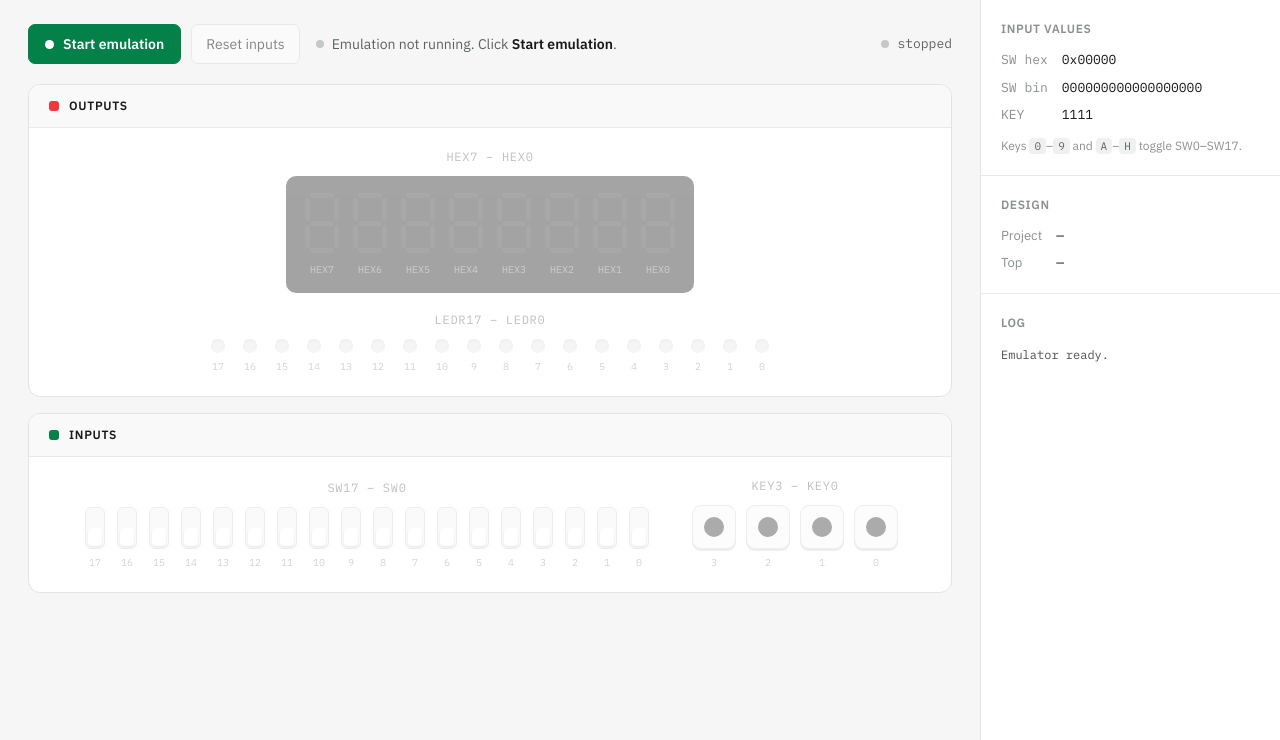
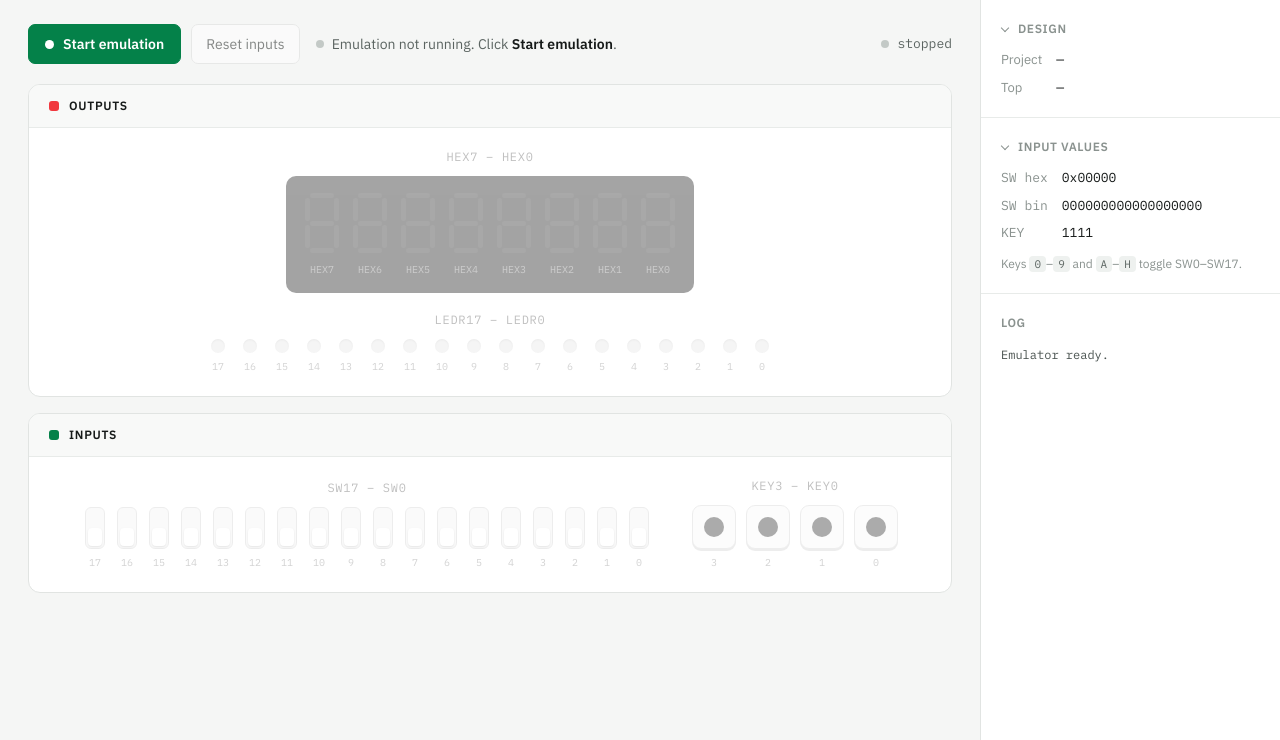
Before and after one commit to eduardobatista/FPGAEmuWeb, a Flask app: page /emulation in a window 1280 px wide. Shown: the part 60-800 px from the top of the page. Run offline with Flask 3, Linux system fonts and the light colour scheme; a user stored in the database is signed in; parts of the project's set-up code (start-up, migrations or seed data) failed here and were passed over; some libraries are stand-ins or nearby versions.

Commit message:
Emulation: Mapper hints checkbox; foldable sidebar sections, Design first
Co-Authored-By: Claude Opus 5.5 <noreply@anthropic.com>

```diff
--- a/templates/emulation.html
+++ b/templates/emulation.html
@@ -92,6 +92,19 @@
     .fe-mapkv .fe-maptarget { color: var(--fe-muted); white-space: nowrap; }
     .fe-mapedit { display: inline-block; margin-top: 10px; font-size: 12px; }
 
+    /* sidebar sections that fold (the state is remembered in this browser) */
+    .fe-sechead { display: flex; align-items: center; gap: 8px; }
+    .fe-sectoggle { display: flex; align-items: center; gap: 8px; background: none; border: 0; padding: 0; cursor: pointer; font: inherit; }
+    .fe-sectoggle:hover .section-label { color: var(--fe-muted); }
+    .fe-sectoggle:focus-visible { outline: 2px solid var(--fe-focus-ring); outline-offset: 2px; border-radius: 4px; }
+    .fe-chev { width: 6px; height: 6px; border-right: 1.5px solid var(--fe-faint); border-bottom: 1.5px solid var(--fe-faint);
+               transform: rotate(45deg); margin: -3px 2px 0 1px; transition: transform .12s; }
+    .fe-side-section.is-collapsed .fe-chev { transform: rotate(-45deg); margin-top: 0; }
+    .fe-secbody { display: flex; flex-direction: column; gap: 12px; }
+    .fe-side-section.is-collapsed .fe-secbody { display: none; }
+    .fe-hintsck { margin-left: auto; display: flex; align-items: center; gap: 6px; font-size: 12px; color: var(--fe-muted); cursor: pointer; white-space: nowrap; }
+    .fe-hintsck input { accent-color: var(--fe-accent); margin: 0; }
+
     .fe-emu-side { display: flex; flex-direction: column; }
     .fe-emu-side .fe-side-section:last-child { border-bottom: 0; flex: 1; min-height: 0; overflow: auto; }
     #status:empty::before { content: "Emulator ready."; }
@@ -170,8 +183,18 @@
             </div>
 
             <aside class="fe-sidebar is-right fe-emu-side">
-              <div class="fe-side-section">
-                <div class="section-label">Input values</div>
+              <div class="fe-side-section is-collapsible" data-sec="design">
+                <div class="fe-sechead"><button type="button" class="fe-sectoggle" aria-expanded="true"><span class="fe-chev"></span><span class="section-label">Design</span></button></div>
+                <div class="fe-secbody">
+                  <div class="fe-kv">
+                    <span>Project</span><span class="is-mono">{{ top.split('/')[0] if '/' in top else '—' }}</span>
+                    <span>Top</span><span class="is-mono">{{ top.split('/')[-1] if top else '—' }}</span>
+                  </div>
+                </div>
+              </div>
+              <div class="fe-side-section is-collapsible" data-sec="inputs">
+                <div class="fe-sechead"><button type="button" class="fe-sectoggle" aria-expanded="true"><span class="fe-chev"></span><span class="section-label">Input values</span></button></div>
+                <div class="fe-secbody">
                   <div class="fe-kv is-mono">
                     <span>SW hex</span><span id="swhex">0x00000</span>
                     <span>SW bin</span><span id="swbin" style="word-break: break-all;">000000000000000000</span>
@@ -179,18 +202,17 @@
                   </div>
                   <div class="fe-kbd-hint">Keys <kbd>0</kbd>–<kbd>9</kbd> and <kbd>A</kbd>–<kbd>H</kbd> toggle SW0–SW17.</div>
                 </div>
-              <div class="fe-side-section">
-                <div class="section-label">Design</div>
-                <div class="fe-kv">
-                  <span>Project</span><span class="is-mono">{{ top.split('/')[0] if '/' in top else '—' }}</span>
-                  <span>Top</span><span class="is-mono">{{ top.split('/')[-1] if top else '—' }}</span>
-                </div>
               </div>
               {% if portmap %}
-              <div class="fe-side-section fe-mapsection">
-                <div class="section-label">Mapper</div>
+              <div class="fe-side-section is-collapsible fe-mapsection" data-sec="mapper">
+                <div class="fe-sechead">
+                  <button type="button" class="fe-sectoggle" aria-expanded="true"><span class="fe-chev"></span><span class="section-label">Mapper</span></button>
+                  <label class="fe-hintsck" title="Port names under the switches, keys, LEDs and displays"><input type="checkbox" id="maphints" checked> Hints on the board</label>
+                </div>
+                <div class="fe-secbody">
                   <div class="fe-mapkv" id="mapkv"></div>
                   <a class="fe-mapedit" href="/mapper">Edit in the Mapper</a>
+                </div>
               </div>
               {% endif %}
               <div class="fe-side-section">
@@ -227,6 +249,12 @@
         // Mapper configuration of the top-level entity ([] when the Mapper is not enabled for it)
         window.portmap = {{ portmap|tojson }};
         var MAP_COLORS = ["#2563eb", "#b45309", "#7c3aed", "#0f766e", "#be185d", "#4d7c0f", "#0e7490", "#9f1239"];
+        window.portmap.forEach(function (m, i) { m.color = MAP_COLORS[i % MAP_COLORS.length]; });
+
+        // per-browser preferences of this page (Mapper hints, folded sidebar sections)
+        function loadPref(key, dflt) { try { var v = localStorage.getItem("fe-emu-" + key); return v === null ? dflt : JSON.parse(v); } catch (e) { return dflt; } }
+        function savePref(key, value) { try { localStorage.setItem("fe-emu-" + key, JSON.stringify(value)); } catch (e) {} }
+        window.mapHints = loadPref("maphints", true);
 
         // DOM cell of a board element: target is SW / KEY / LEDR / HEXn.
         function boardCell(target, bit) {
@@ -243,11 +271,15 @@
         // Brackets and labels of the mapped ports, under each group of elements (switches, keys, LEDs, displays).
         function drawPortmap() {
             $(".fe-maprow").remove();
-            $(".fe-cell").removeClass("is-unmapped is-maphi").each(function () { this.removeAttribute("data-maptip"); });
-            if (!window.portmap.length) { return; }
+            $(".fe-cell[data-maptip]").each(function () {
+                this.title = this.getAttribute("data-title0") || "";
+                $(this).find(".fe-key").attr("title", this.title);
+                this.removeAttribute("data-maptip"); this.removeAttribute("data-mapport");
+            });
+            $(".fe-cell").removeClass("is-unmapped is-maphi");
+            if (!window.portmap.length || !window.mapHints) { return; }
             var groups = {};  // row element id -> {cells: Set, units: {spankey: unit}}
             window.portmap.forEach(function (m, i) {
-                m.color = MAP_COLORS[i % MAP_COLORS.length];
                 if (m.msb === null) { return; }  // clocks: only in the sidebar
                 var lo = (m.lsb === null) ? m.msb : Math.min(m.msb, m.lsb), hi = (m.lsb === null) ? m.msb : Math.max(m.msb, m.lsb);
                 var ishex = /^HEX/.test(m.target), isin = (m.target == "SW" || m.target == "KEY");
@@ -276,6 +308,7 @@
                 $(this).toggleClass("is-unmapped", !this.hasAttribute("data-maptip"));
             });
             $(".fe-cell[data-maptip]").each(function () {
+                if (!this.hasAttribute("data-title0")) { this.setAttribute("data-title0", this.title || ""); }
                 this.title = this.getAttribute("data-maptip");
                 $(this).find(".fe-key").attr("title", this.title);
             });
@@ -473,6 +506,21 @@
                 `);
             }
             setRunUi("stopped");
+            var folded = loadPref("folded", []);
+            $(".fe-side-section.is-collapsible").each(function () {
+                var sec = this, fold = folded.indexOf(sec.getAttribute("data-sec")) >= 0;
+                $(sec).toggleClass("is-collapsed", fold).find(".fe-sectoggle").attr("aria-expanded", String(!fold));
+            });
+            $(".fe-sectoggle").on("click", function () {
+                var sec = $(this).closest(".fe-side-section").toggleClass("is-collapsed");
+                $(this).attr("aria-expanded", String(!sec.hasClass("is-collapsed")));
+                savePref("folded", $(".fe-side-section.is-collapsed").map(function () { return this.getAttribute("data-sec"); }).get());
+            });
+            $("#maphints").prop("checked", window.mapHints).on("change", function () {
+                window.mapHints = this.checked;
+                savePref("maphints", window.mapHints);
+                drawPortmap();
+            });
             drawPortmap();
             fillMapSidebar();
             if (document.fonts) { document.fonts.ready.then(drawPortmap); }
```
Lines whose indentation alone changed are shown as unchanged.
